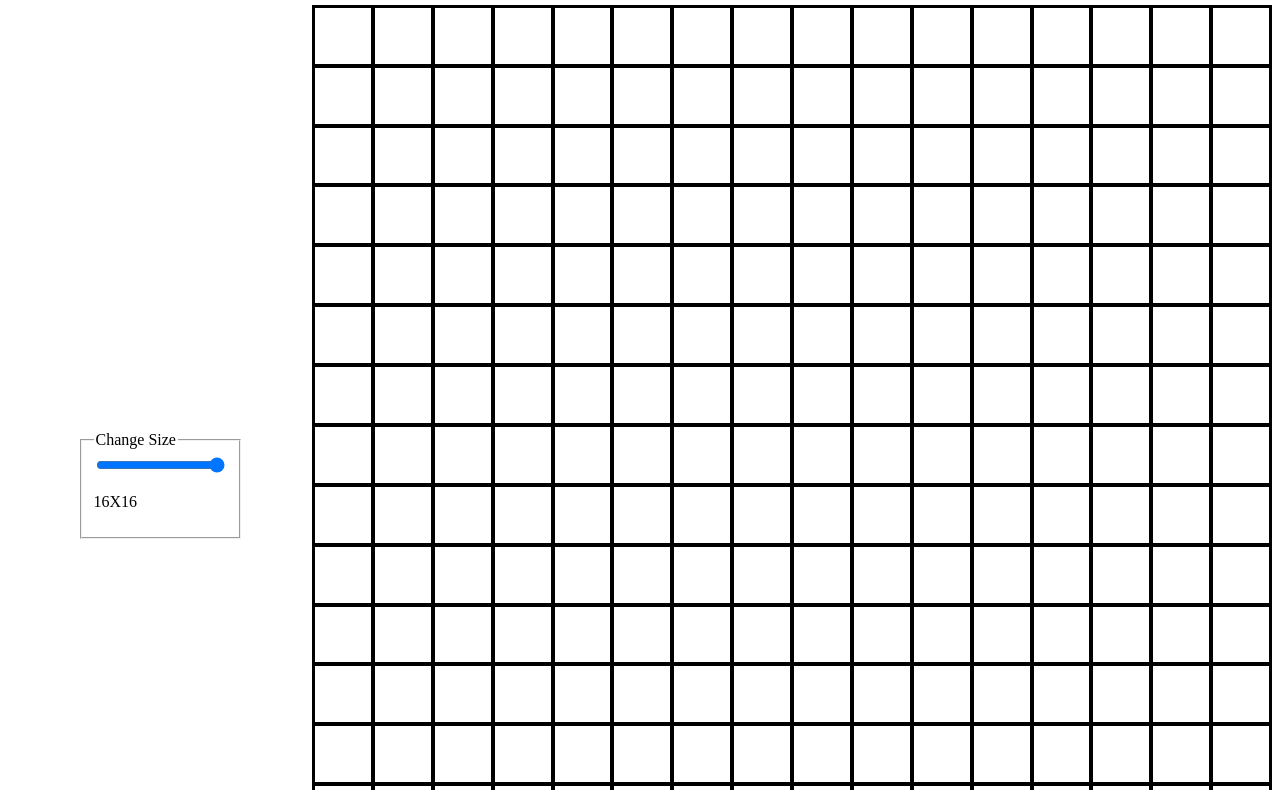
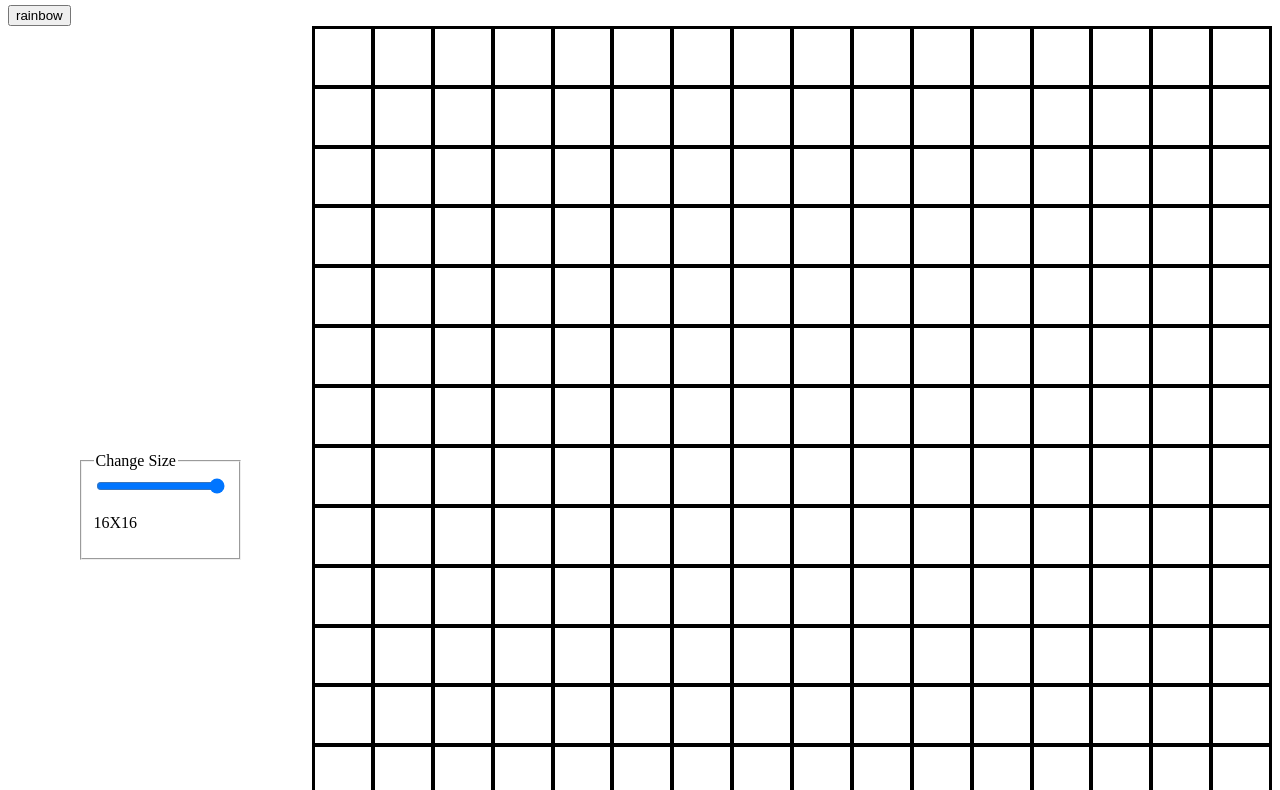
Before and after one commit to Adebisi1234/Etch-a-Sketch, a plain HTML site: page index.html in a window 1280 px wide. Shown: the part 62-852 px from the top of the page. Drawn offline with Linux system fonts and the light colour scheme.

Commit message:
Add change to random color button to DOM

```diff
--- a/index.html
+++ b/index.html
@@ -9,6 +9,7 @@
 </head>
 <body>
     <h2>Etch-a-Sketch</h2>
+    <button id="rainbow">rainbow</button>
 
 
 
```
